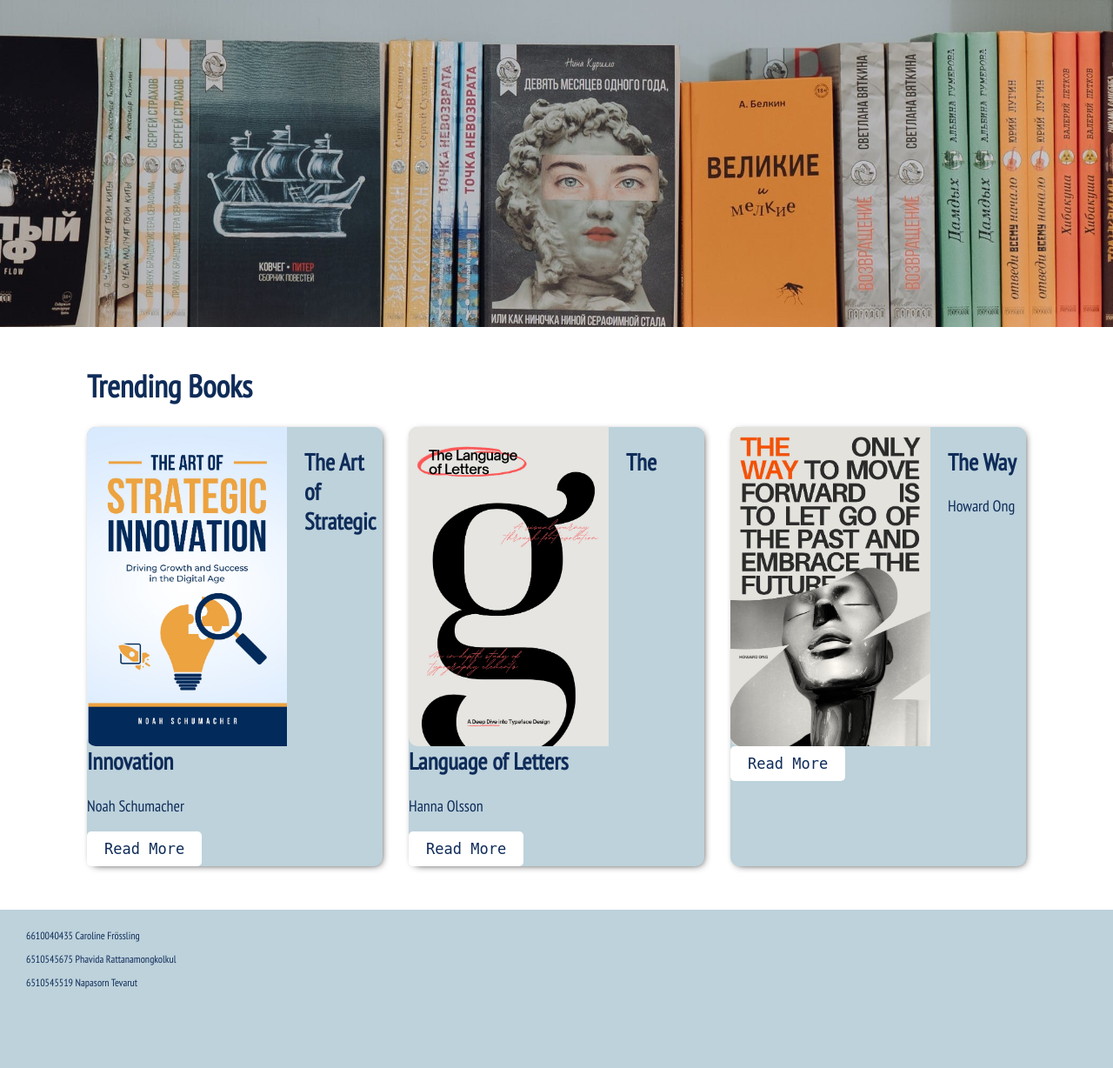
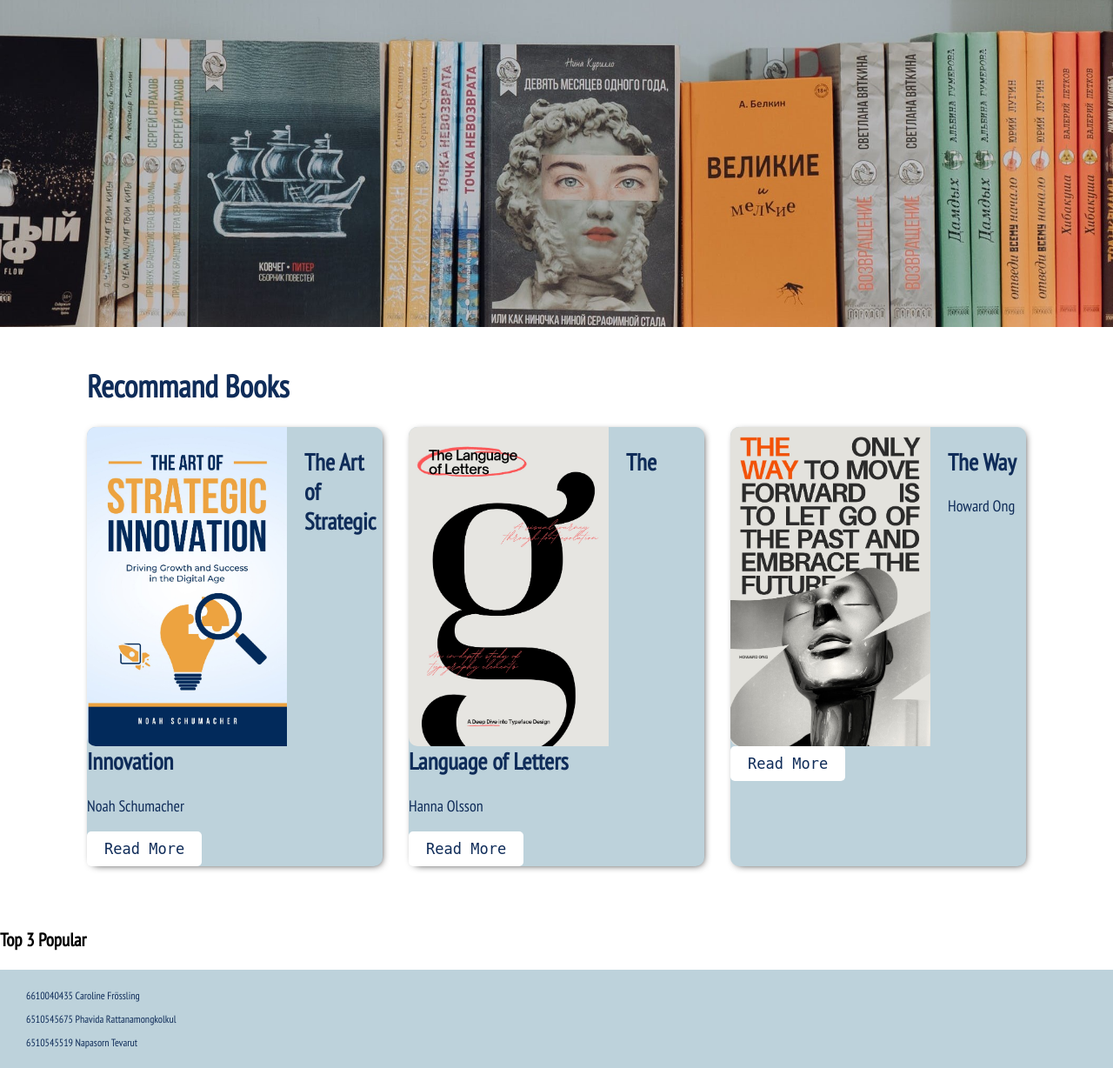
Before and after one commit to tnnpp/Library-Management-System, a Django app: page /library/ in a window 1280 px wide. Shown: the part 135-1363 px from the top of the page at 87% size. Before the commit the page ends 1272 px from the top, so only its background shows below. Run offline with Django 4.2, Linux system fonts and the light colour scheme; data that the repository does not hold is empty; parts of the project's set-up code (start-up, migrations or seed data) failed here and were passed over.

Commit message:
add top popular queries

```diff
--- a/mysite/library/templates/library/home.html
+++ b/mysite/library/templates/library/home.html
@@ -29,7 +29,7 @@
     <main>
       <img src="/static/bookshelf.jpg" width="100%" />
       <div class="container-trending">
-        <h1 class="item-title">Trending Books</h1>
+        <h1 class="item-title">Recommand Books</h1>
         <div class="item-trending-1">
           <img src="/static/book2.jpg" class="image-trending" />
           <h2>The Art of Strategic Innovation</h2>
@@ -49,6 +49,14 @@
           <a href="{% url 'library:book' 3 %}"><button>Read More</button></a>
         </div>
       </div>
+      <div class="Popular">
+        <h3>Top 3 Popular</h3>
+        {% for i in popular_book %}
+        <p>
+          <b>{{ i.0}}</b> Have borrowed {{i.1}} times
+        </p>
+        {% endfor %}
+      </div>
     </main>
     <footer>
       <p>6610040435 Caroline Frössling</p>
--- a/mysite/library/views.py
+++ b/mysite/library/views.py
@@ -2,7 +2,6 @@ from django.contrib.auth.decorators import login_required
 from django.shortcuts import render, get_object_or_404, redirect
 from .models import Books,Users,Fines,BookInformation,Borrow
 from django.views import generic
-from django.http import HttpResponseRedirect
 from django.urls import reverse
 from django.contrib import messages
 import datetime
@@ -10,7 +9,19 @@ from django.db import connection
 
 
 def home(request):
-    return render(request, 'library/home.html')
+    with connection.cursor() as cursor:
+        cursor.execute("""
+            SELECT bi.title, COUNT(b.bookID_id) as borrow_count
+            FROM library_borrow b
+            JOIN library_books bk ON b.bookID_id = bk.id
+            JOIN library_bookinformation bi ON bk.ISBN_id = bi.id
+            GROUP BY b.bookID_id, bi.title
+            ORDER BY borrow_count DESC
+            LIMIT 3;
+        """)
+        results = cursor.fetchall()
+        print(results)
+    return render(request, 'library/home.html', {'popular_book': results})
 
 def search(request):
     results=[]
```
